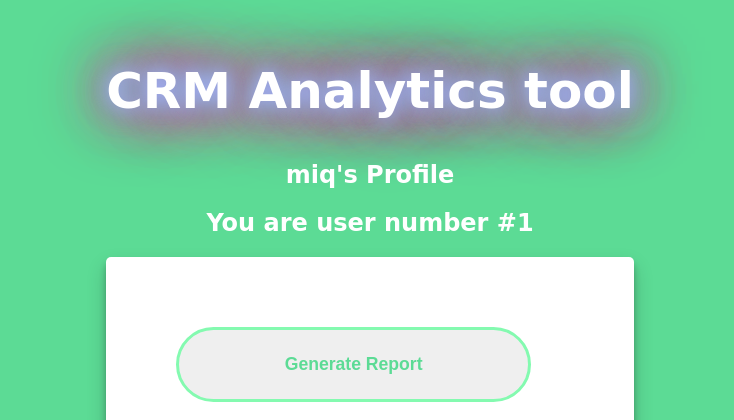
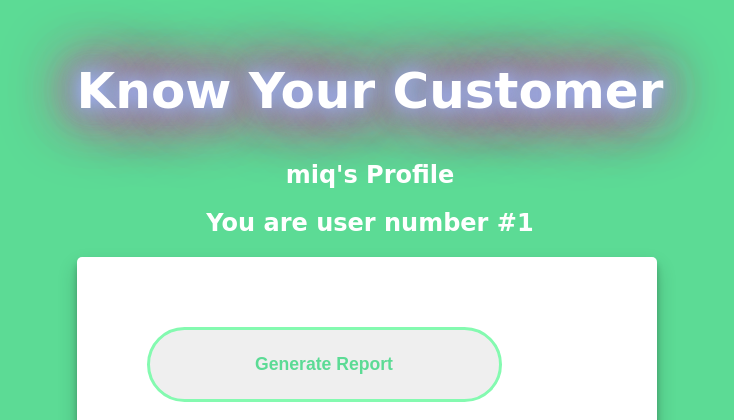
Before and after one commit to dhanuravi/CRM_Analytics_Tool, a Flask app: page /profile in a window 1280 px wide. Shown: the top 420 px of the page, without its empty margins (270-1004 px from the left). Run offline with Flask 2, Linux system fonts and the light colour scheme; the visitor is signed in with stand-in values (Sample User, id 1); parts of the project's set-up code (start-up, migrations or seed data) failed here and were passed over; some libraries are stand-ins or nearby versions.

Commit message:
Update profile.html

```diff
--- a/CRM_App/templates/profile.html
+++ b/CRM_App/templates/profile.html
@@ -51,7 +51,7 @@
   <body>
 
     <section class="hero is-success is-fullheight">
-      <center><h1 class = "glow" > CRM Analytics tool</h1></center>
+      <center><h1 class = "glow" > Know Your Customer</h1></center>
       <div class="hero-body">
         <div class="container">
 
```
